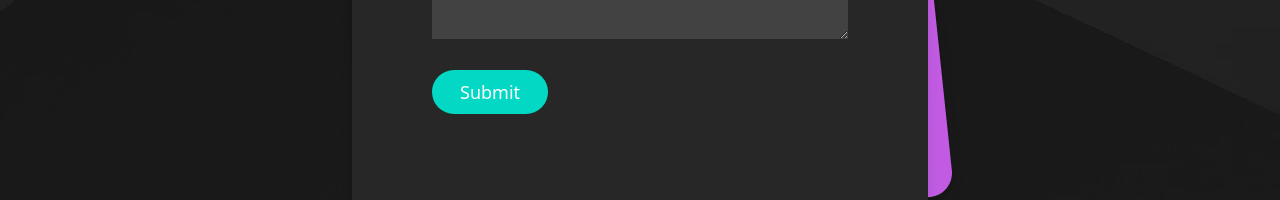
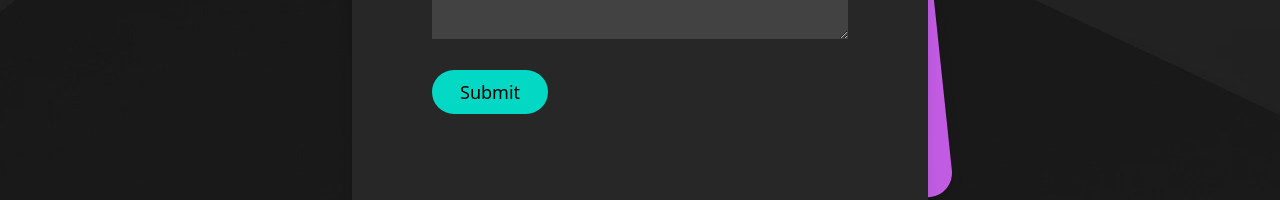
Before and after one commit to coscoaj1/myportfolio, a Next.js app: page / in a window 1280 px wide. Shown: the part 4394-4594 px from the top of the page. Built offline with nearby package versions, Linux system fonts and the light colour scheme.

Commit message:
contrast text

```diff
--- a/components/Contact.js
+++ b/components/Contact.js
@@ -144,7 +144,7 @@ function Contact() {
                     <div className="relative">
                       <button
                         type="submit"
-                        className="bg-[#03d8c5] text-white font-medium rounded-3xl px-7 py-2 mt-2 transition transform active:scale-90 duration-150"
+                        className="bg-[#03d8c5] text-black font-medium rounded-3xl px-7 py-2 mt-2 transition transform active:scale-90 duration-150"
                       >
                         Submit
                       </button>
```
